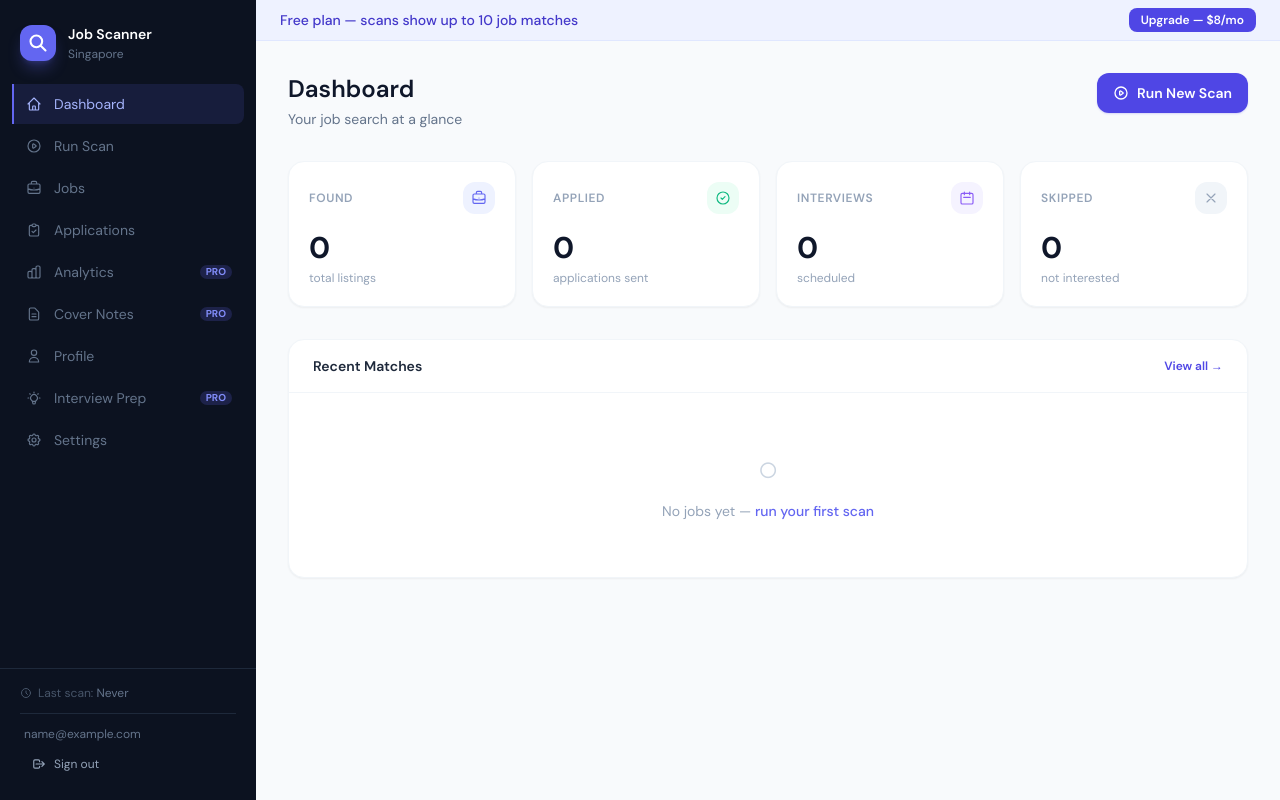
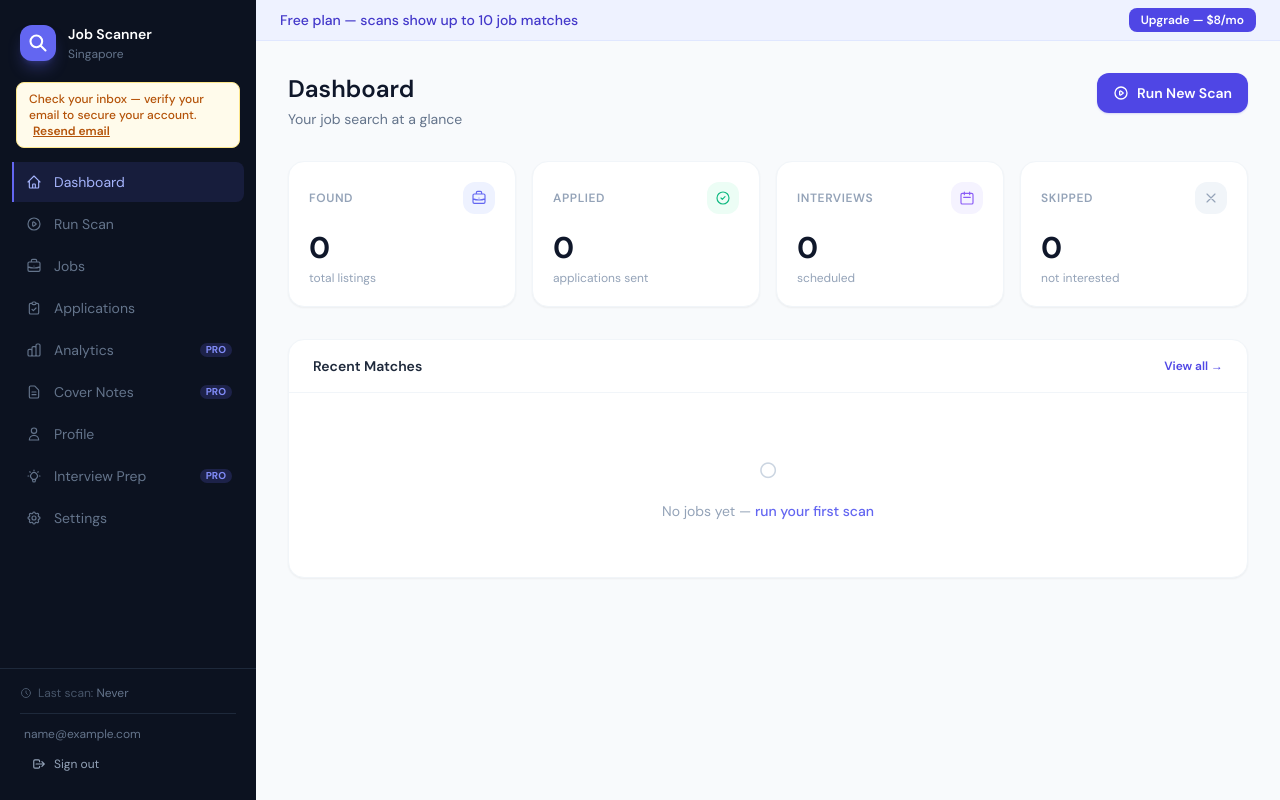
Before and after one commit to salvestr0/JobScanner, a Flask app: page /app in a window 1280 px wide. Run offline with Flask 3, Linux system fonts and the light colour scheme; the visitor is signed in with stand-in values (Sample User, id 1); data comes from the database, SQL or seed files in the repository; data that the repository does not hold is empty; parts of the project's set-up code (start-up, migrations or seed data) failed here and were passed over; some libraries are stand-ins or nearby versions.

Commit message:
Add email verification on signup
- email_verified + email_verify_token columns on User
- Verification email sent on register via Resend
- Google OAuth users marked verified automatically (Google already verified)
- /verify-email?token=<tok> marks user verified and redirects to /app?verified=1
- /api/auth/resend-verification resends the email (rate limited 3/hour)
- Sidebar banner prompts unverified users with a resend button
- Success toast shown when landing back in app after clicking email link
- billing API exposes email_verified so frontend can react
- Refactored password reset to use shared _send_email() helper
- Migration applied to Supabase

Co-Authored-By: Claude Sonnet 4.6 <noreply@anthropic.com>

```diff
--- a/app.py
+++ b/app.py
@@ -122,6 +122,45 @@ def _decrypt_api_key(ciphertext: str) -> str:
         return ciphertext
     except Exception:
         return ciphertext
+
+
+def _send_email(to: str, subject: str, html: str) -> bool:
+    api_key   = os.getenv("RESEND_API_KEY", "").strip()
+    from_addr = os.getenv("RESEND_FROM", "Job Scanner <noreply@jobscanner.app>").strip()
+    if not api_key:
+        return False
+    try:
+        import requests as _req
+        _req.post(
+            "https://api.resend.com/emails",
+            headers={"Authorization": f"Bearer {api_key}", "Content-Type": "application/json"},
+            json={"from": from_addr, "to": [to], "subject": subject, "html": html},
+            timeout=10,
+        )
+        return True
+    except Exception:
+        return False
+
+
+def _verification_email_html(verify_url: str) -> str:
+    return f"""<!DOCTYPE html>
+<html><body style="margin:0;padding:0;background:#f8fafc;font-family:ui-sans-serif,system-ui,sans-serif">
+  <div style="max-width:480px;margin:40px auto;background:white;border-radius:12px;padding:32px;box-shadow:0 1px 3px rgba(0,0,0,.08)">
+    <div style="margin-bottom:20px">
+      <span style="display:inline-block;background:#EEF2FF;color:#4F46E5;font-size:12px;font-weight:700;padding:3px 10px;border-radius:20px;letter-spacing:.05em">JOB SCANNER</span>
+    </div>
+    <h2 style="margin:0 0 8px;font-size:20px;color:#1e293b;font-weight:700">Verify your email</h2>
+    <p style="margin:0 0 24px;color:#64748b;font-size:14px;line-height:1.6">
+      Thanks for signing up! Click the button below to verify your email address and get the most out of Job Scanner.
+    </p>
+    <a href="{verify_url}" style="display:inline-block;background:#4F46E5;color:white;font-size:14px;font-weight:600;padding:12px 24px;border-radius:10px;text-decoration:none">
+      Verify email address
+    </a>
+    <p style="margin:24px 0 0;color:#94a3b8;font-size:12px">
+      If you didn't create a Job Scanner account, you can safely ignore this email.
+    </p>
+  </div>
+</body></html>"""
 
 
 @login_manager.user_loader
@@ -404,13 +443,23 @@ def auth_register():
     if User.query.filter_by(email=email).first():
         return jsonify({"error": "Registration failed — try signing in instead"}), 409
 
+    import hashlib, secrets
+    verify_token      = secrets.token_urlsafe(32)
+    verify_token_hash = hashlib.sha256(verify_token.encode()).hexdigest()
+
     user = User(
         email=email,
         subscription_status="free",
+        email_verified=False,
+        email_verify_token=verify_token_hash,
     )
     user.set_password(password)
     db.session.add(user)
     db.session.commit()
+
+    verify_url = request.host_url.rstrip("/") + f"/verify-email?token={verify_token}"
+    _send_email(email, "Verify your Job Scanner email", _verification_email_html(verify_url))
+
     login_user(user, remember=True)
     return jsonify({"ok": True, "email": user.email, "onboarding": True})
 
@@ -457,11 +506,7 @@ def auth_forgot_password():
 
         base      = request.host_url.rstrip("/")
         reset_url = f"{base}/reset-password?token={token}"
-        api_key   = os.getenv("RESEND_API_KEY", "").strip()
-        from_addr = os.getenv("RESEND_FROM", "Job Scanner <noreply@jobscanner.app>").strip()
-
-        if api_key:
-            html = f"""<!DOCTYPE html>
+        reset_html = f"""<!DOCTYPE html>
 <html><body style="margin:0;padding:0;background:#f8fafc;font-family:ui-sans-serif,system-ui,sans-serif">
   <div style="max-width:480px;margin:40px auto;background:white;border-radius:12px;padding:32px;box-shadow:0 1px 3px rgba(0,0,0,.08)">
     <div style="margin-bottom:20px">
@@ -480,15 +525,7 @@ def auth_forgot_password():
     </p>
   </div>
 </body></html>"""
-            try:
-                _req.post(
-                    "https://api.resend.com/emails",
-                    headers={"Authorization": f"Bearer {api_key}", "Content-Type": "application/json"},
-                    json={"from": from_addr, "to": [email], "subject": "Reset your Job Scanner password", "html": html},
-                    timeout=10,
-                )
-            except Exception:
-                pass  # fail silently — don't reveal errors to caller
+        _send_email(email, "Reset your Job Scanner password", reset_html)
 
     return jsonify({"ok": True})
 
@@ -533,6 +570,44 @@ def reset_password_page():
     if current_user.is_authenticated:
         return redirect(url_for("app_page"))
     return render_template("reset_password.html", token=request.args.get("token", ""))
+
+
+@app.route("/verify-email")
+def verify_email_page():
+    import hashlib
+    token      = (request.args.get("token") or "").strip()
+    token_hash = hashlib.sha256(token.encode()).hexdigest() if token else ""
+    user = User.query.filter_by(email_verify_token=token_hash).first() if token_hash else None
+
+    if user and not user.email_verified:
+        user.email_verified     = True
+        user.email_verify_token = None
+        db.session.commit()
+        if current_user.is_authenticated:
+            return redirect("/app?verified=1")
+        return redirect("/login?verified=1")
+
+    if current_user.is_authenticated:
+        return redirect("/app")
+    return redirect("/login")
+
+
+@app.route("/api/auth/resend-verification", methods=["POST"])
+@login_required
+@limiter.limit("3/hour")
+def resend_verification():
+    import hashlib, secrets
+    if current_user.email_verified:
+        return jsonify({"ok": True})
+
+    verify_token      = secrets.token_urlsafe(32)
+    verify_token_hash = hashlib.sha256(verify_token.encode()).hexdigest()
+    current_user.email_verify_token = verify_token_hash
+    db.session.commit()
+
+    verify_url = request.host_url.rstrip("/") + f"/verify-email?token={verify_token}"
+    _send_email(current_user.email, "Verify your Job Scanner email", _verification_email_html(verify_url))
+    return jsonify({"ok": True})
 
 
 @app.route("/api/auth/google")
@@ -565,13 +640,16 @@ def auth_google_callback():
         user = User.query.filter_by(email=email).first()
         if user:
             user.google_id = google_id
+            if not user.email_verified:
+                user.email_verified = True
             db.session.commit()
         else:
-            # Brand-new user via Google
+            # Brand-new user via Google — email already verified by Google
             user = User(
                 email=email,
                 google_id=google_id,
                 subscription_status="free",
+                email_verified=True,
             )
             db.session.add(user)
             db.session.commit()
@@ -1388,6 +1466,7 @@ def _billing_status(user) -> dict:
         "scan_limit":      10 if (is_free and status not in ("expired", "cancelled", "past_due")) else None,
         "trial_ends_at":   user.trial_ends_at.isoformat() if user.trial_ends_at else None,
         "trial_days_left": trial_days_left,
+        "email_verified":  bool(user.email_verified),
     }
 
 
--- a/models.py
+++ b/models.py
@@ -27,6 +27,10 @@ class User(UserMixin, db.Model):
 
     # Per-user API credentials (optional — fall back to env vars if blank)
     gemini_api_key = db.Column(db.String(255))
+
+    # Email verification
+    email_verified       = db.Column(db.Boolean, default=False)
+    email_verify_token   = db.Column(db.String(64), nullable=True)
 
     # Password reset
     reset_token         = db.Column(db.String(64), nullable=True)
--- a/templates/index.html
+++ b/templates/index.html
@@ -222,6 +222,17 @@
           <div class="text-slate-500 text-xs mt-0.5">Singapore</div>
         </div>
       </div>
+    </div>
+
+    <!-- Email verification banner -->
+    <div x-show="!billing.email_verified" x-cloak
+      class="mx-4 mb-3 bg-amber-50 border border-amber-200 rounded-lg px-3 py-2">
+      <p class="text-amber-700 text-xs font-medium">Check your inbox — verify your email to secure your account.
+        <button @click="resendVerification()" :disabled="verifyResending"
+          class="underline font-semibold ml-1 hover:text-amber-900 disabled:opacity-50"
+          x-text="verifyResending ? 'Sending…' : 'Resend email'"></button>
+      </p>
+      <p x-show="verifyResendMsg" x-text="verifyResendMsg" class="text-amber-600 text-xs mt-0.5"></p>
     </div>
 
     <!-- Active scan banner -->
@@ -1851,6 +1862,10 @@ function app() {
     cfg: { min_salary:2200, max_salary:4000, min_score_threshold:40, max_jobs_per_notification:20,
            email_enabled:false, email_configured:false, email_to:'' },
 
+    // Email verification
+    verifyResending: false,
+    verifyResendMsg: '',
+
     // Scan
     scanning: false,
     logs: [],
@@ -1992,11 +2007,30 @@ function app() {
         this.loadProfile(),
         this.loadPrepJobs(),
       ]);
+
+      // Show success toast if redirected back after email verification
+      const params = new URLSearchParams(window.location.search);
+      if (params.get('verified') === '1') {
+        this.flash('Email verified successfully!', true);
+        history.replaceState({}, '', '/app');
+      }
     },
 
     async logout() {
       await fetch('/api/auth/logout', { method: 'POST' });
       window.location = '/login';
+    },
+
+    async resendVerification() {
+      this.verifyResending = true;
+      this.verifyResendMsg = '';
+      try {
+        await fetch('/api/auth/resend-verification', { method: 'POST' });
+        this.verifyResendMsg = 'Verification email sent!';
+      } catch(_) {
+        this.verifyResendMsg = 'Failed to send — try again later.';
+      }
+      this.verifyResending = false;
     },
 
     async go(target) {
```
Also changed, not shown: migrations/versions/5819cc17f09f_add_email_verification_to_users.py (added, +34 -0 lines).
